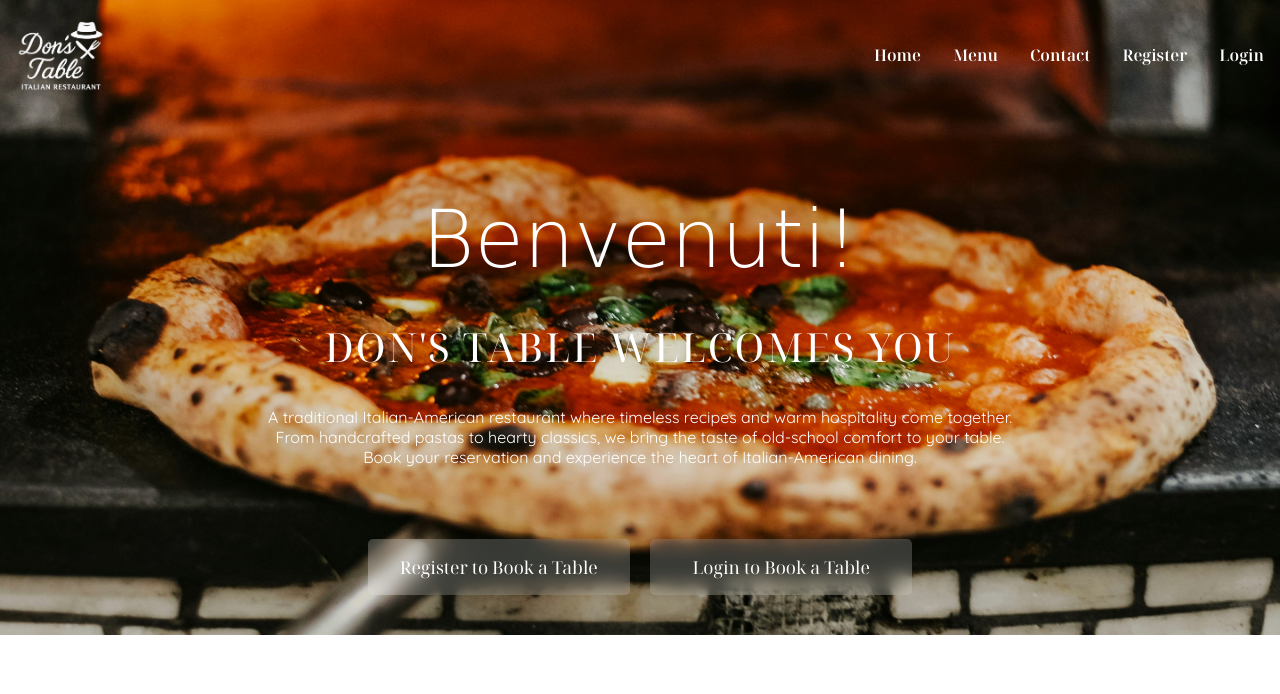
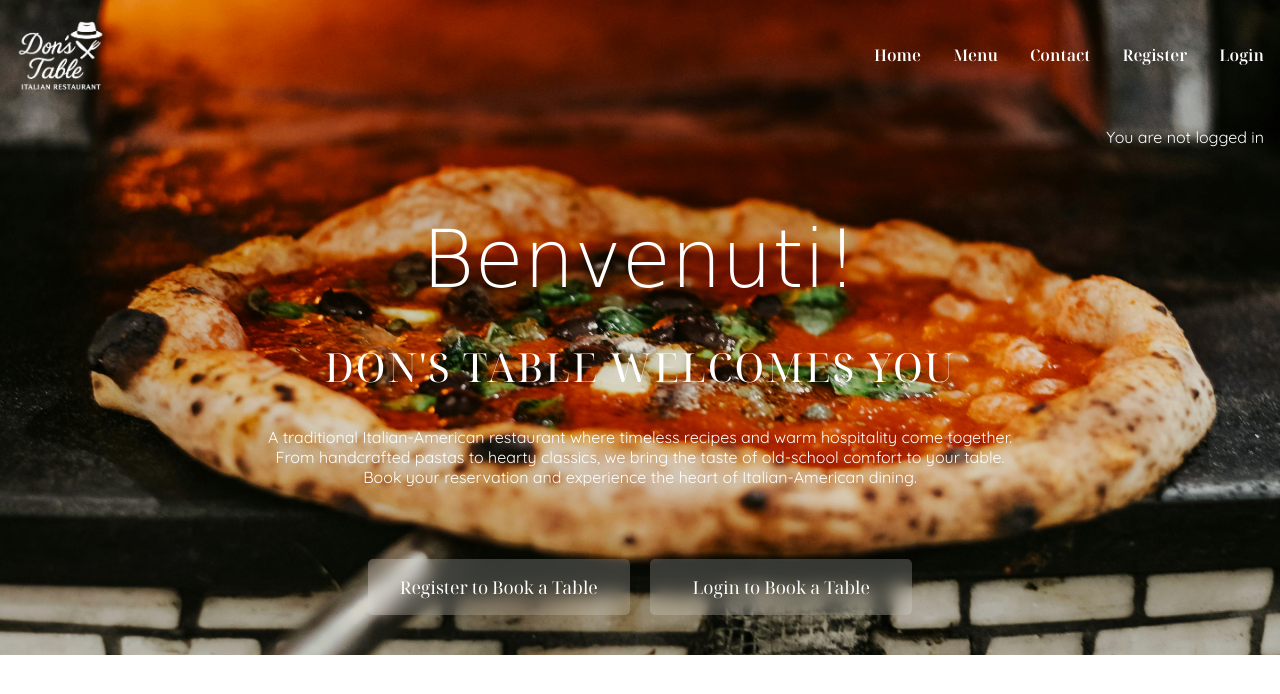
Before and after one commit to saraelizalde/don-s-table, a Django app: page / in a window 1280 px wide. Shown: the top 694 px of the page. Run offline with Django 4.2, Linux system fonts and the light colour scheme; some web fonts are replaced.

Commit message:
Add login status message to indicate whether user is signed in

```diff
--- a/static/css/style.css
+++ b/static/css/style.css
@@ -109,6 +109,11 @@ header .logo img {
 
 .hero-text {
     padding: 0 2rem;
+}
+
+.logged-info p{
+    text-align: right;
+    margin: 0;
 }
 
 /* Call to Action */
--- a/templates/base.html
+++ b/templates/base.html
@@ -49,8 +49,7 @@
             <div class="nav-wrapper">
                 <nav>
                     <ul class="nav-menu">
-                        <li><a class="nav-link" aria-current="page"
-                                href="{% url 'home' %}">Home</a></li>
+                        <li><a class="nav-link" aria-current="page" href="{% url 'home' %}">Home</a></li>
                         <li><a href="#">Menu</a></li>
                         <li><a href="#">Contact</a></li>
                         {% if user.is_authenticated %}
@@ -75,6 +74,13 @@
 
         {% block hero_content %}
         <section class="hero">
+            <div class="logged-info">
+                {% if user.is_authenticated %}
+                <p class="text-end m-3">You are logged in as {{ user }}</p>
+                {% else %}
+                <p class="text-end m-3">You are not logged in</p>
+                {% endif %}
+            </div>
             <h1>Benvenuti!</h1>
             <h2>Don's Table welcomes you</h2>
             <p class="hero-text">A traditional Italian-American restaurant where timeless recipes and warm hospitality
```
Also changed, not shown: templates/account/logout.html (+10 -2 lines).
